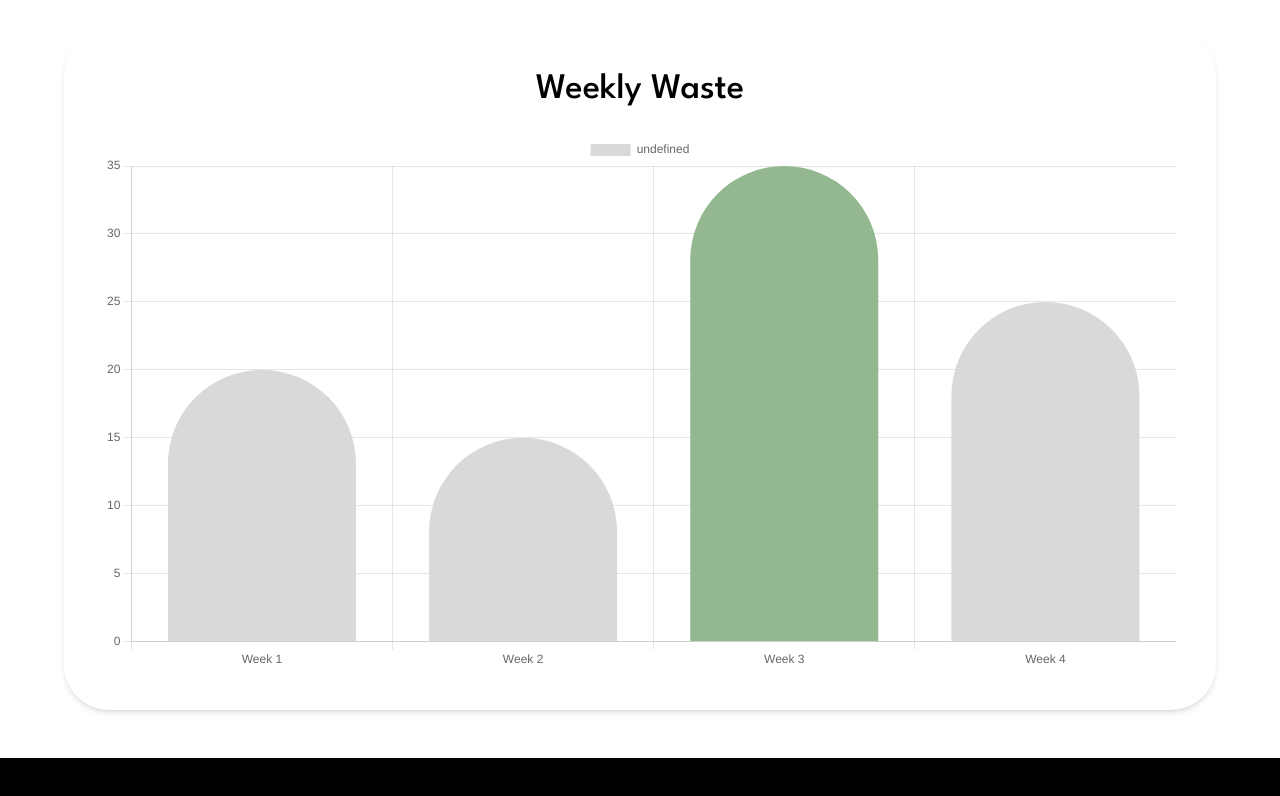
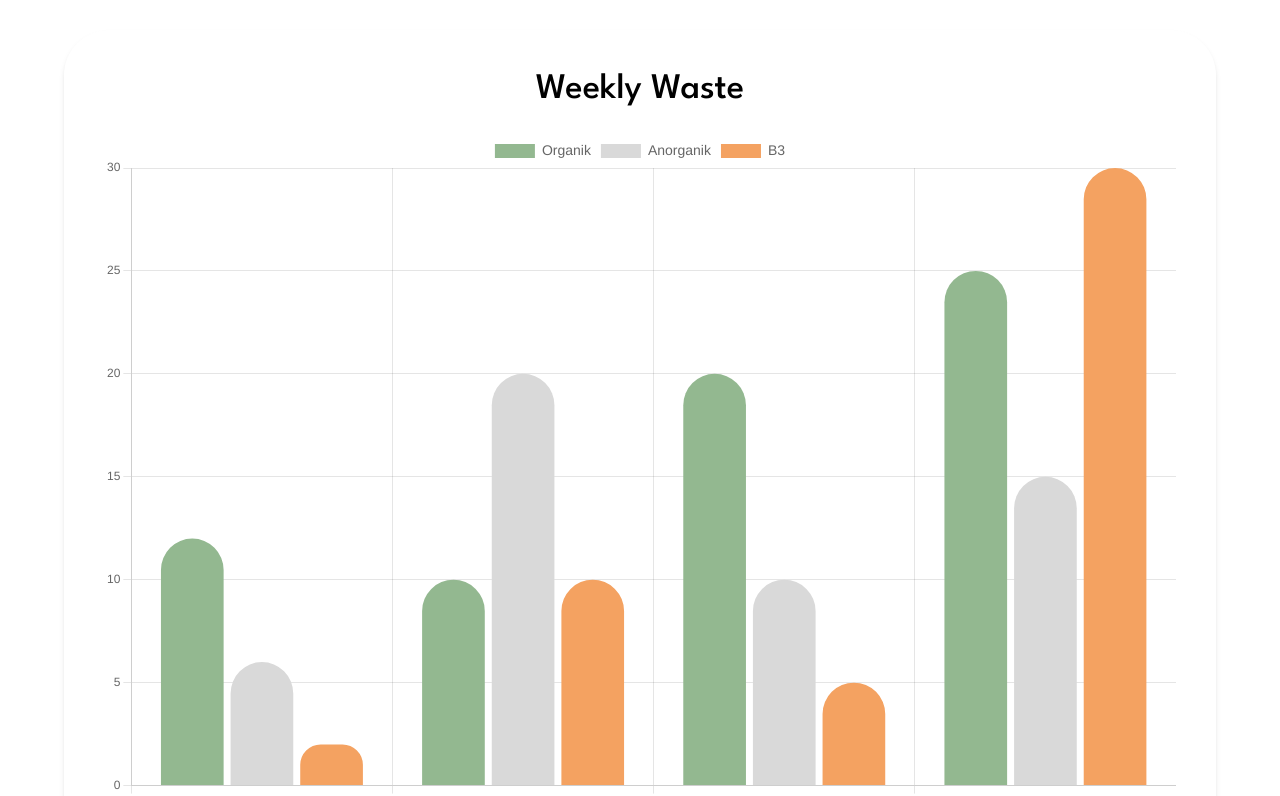
Before and after one commit to AkbarFelda/undowaste, a React (Vite) app: page /wastetracker in a window 1280 px wide. Shown: the part 1560-2356 px from the top of the page. Built offline with nearby package versions, Linux system fonts and the light colour scheme.

Commit message:
style [RS] : set bar chart height

```diff
--- a/src/pages/WasteTracker.jsx
+++ b/src/pages/WasteTracker.jsx
@@ -23,14 +23,28 @@ const WasteTracker = () => {
 
   const barData = {
     labels: ["Week 1", "Week 2", "Week 3", "Week 4"],
+
     datasets: [
-      {
-        data: [20, 15, 35, 25],
-        backgroundColor: ["#D9D9D9", "#D9D9D9", "#93B890", "#D9D9D9"],
+        {
+        label: "Organik",
+        data: [12, 10, 20, 25],
+        backgroundColor: "#93B890",
         borderRadius: 500,
-      },
+        },
+        {
+        label: "Anorganik",
+        data: [6, 20, 10, 15],
+        backgroundColor: "#D9D9D9",
+        borderRadius: 500,
+        },
+        {
+        label: "B3",
+        data: [2, 10, 5, 30],
+        backgroundColor: "#F4A261",
+        borderRadius: 500,
+        },
     ],
-  };
+    };
 
   return (
     <>
@@ -110,8 +124,31 @@ const WasteTracker = () => {
 
                 <div className="bg-white shadow-md rounded-3xl md:rounded-[45px] p-10">
                     <h2 className="text-center font-leaguespartanmedium text-4xl text-black mb-6">Weekly Waste</h2>
-
-                    <Bar data={barData} />
+                    <div className="h-70 md:h-120 lg:h-170">
+                        <Bar
+                            data={barData}
+                            options={{
+                                responsive: true,
+                                maintainAspectRatio: false,
+                                plugins: {
+                                    legend: {
+                                        position: "top",
+                                        labels: {
+                                        font: { size: 14 },
+                                        },
+                                    },
+                                },
+                                scales: {
+                                    x: {
+                                        stacked: false,
+                                    },
+                                    y: {
+                                        beginAtZero: true,
+                                    },
+                                },
+                            }}
+                        />
+                    </div>
                 </div>
             </div>
         </div>
```
